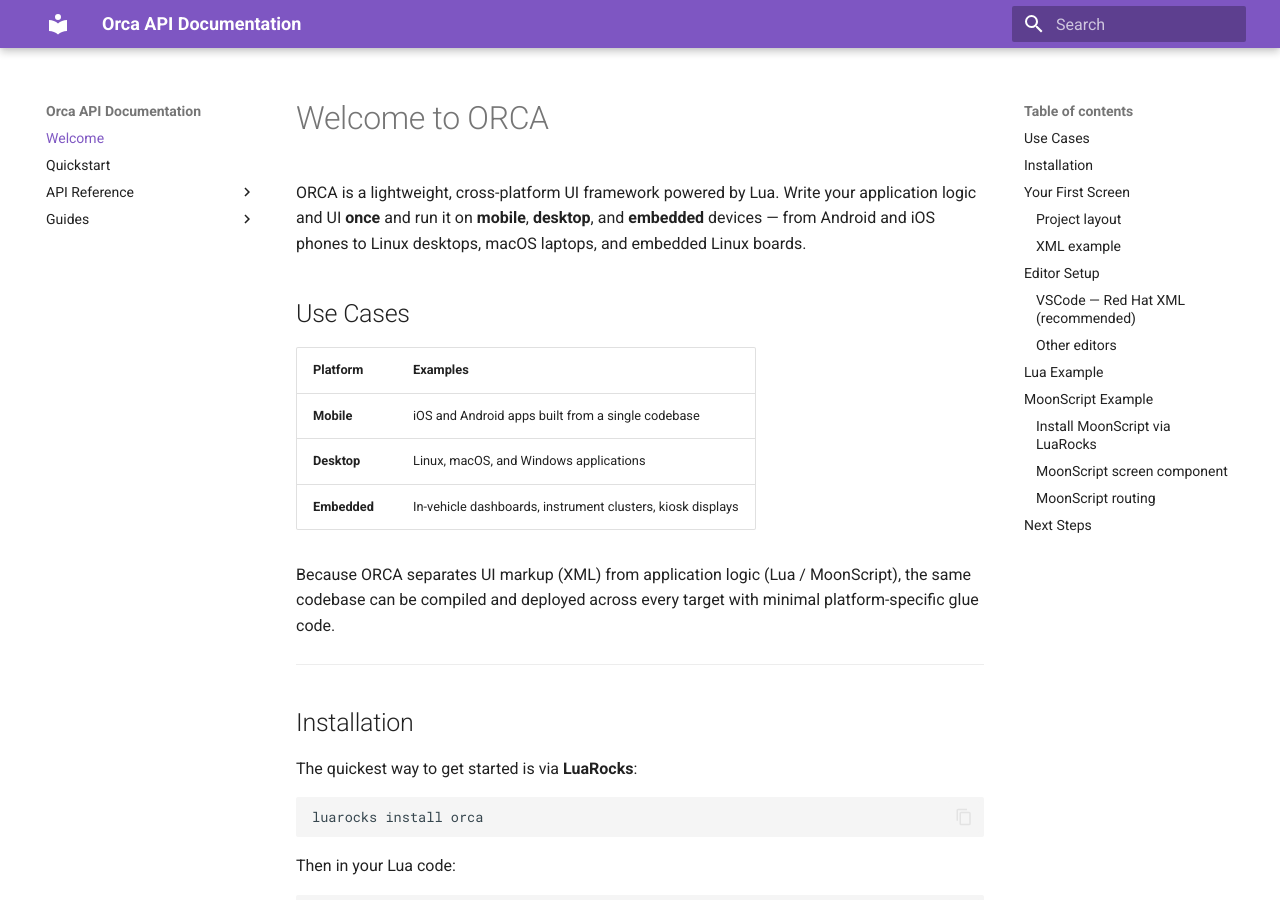
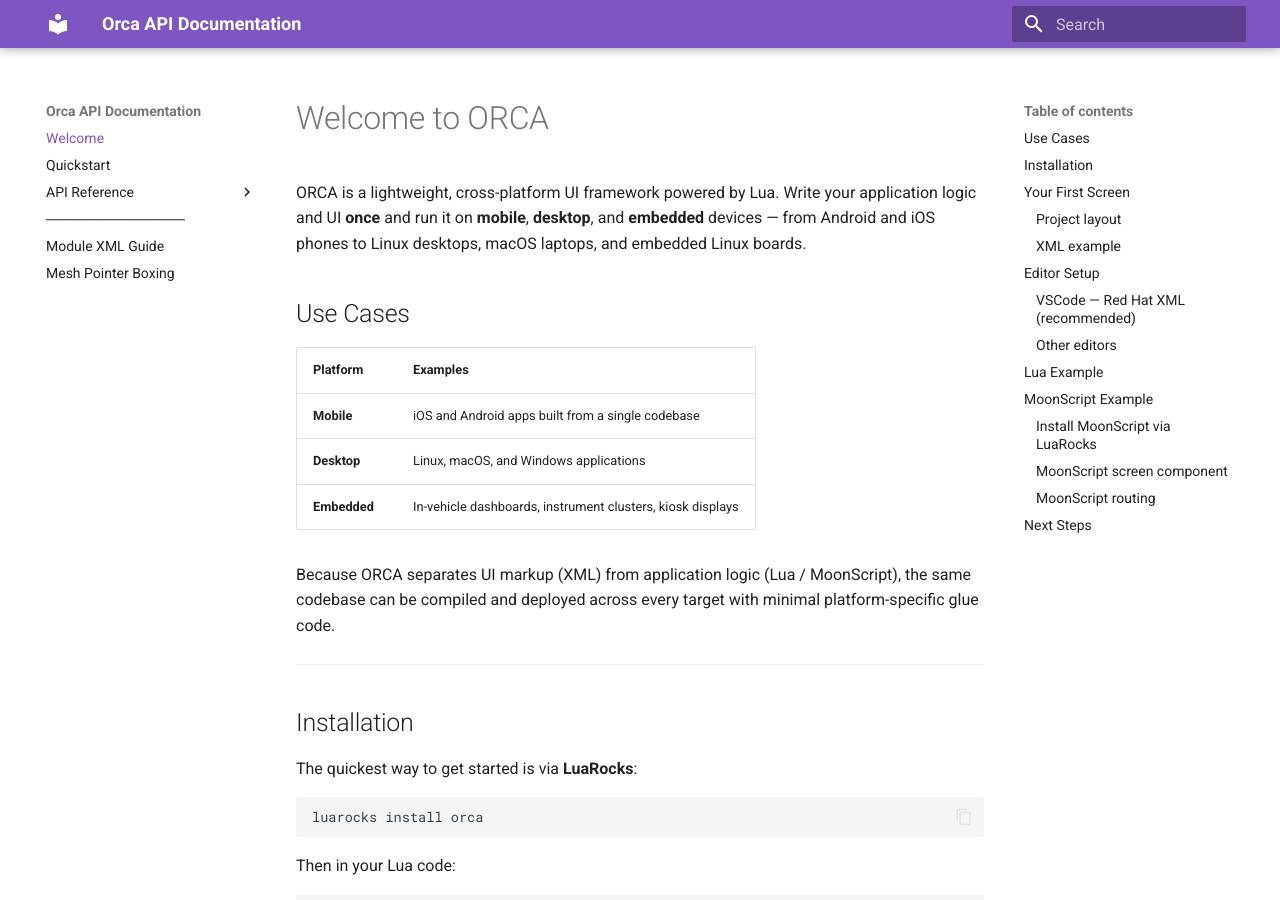
Before and after one commit to corepunch/orca, an MkDocs documentation site: the page built from docs/index.md, in a window 1280 px wide and 900 px high. Built offline with MkDocs 1.6.1 and Material for MkDocs 9.7.7, drawn with Linux system fonts in a browser that asks for light colours; part of the change alters nothing that is shown.

Commit message:
Move guides to top-level nav with separator, remove Guides section
Co-authored-by: corepunch <83646194+corepunch@users.noreply.github.com>

```diff
--- a/mkdocs.yml
+++ b/mkdocs.yml
@@ -12,9 +12,9 @@ nav:
     - UIKit: api/UIKit/README.md
     - SceneKit: api/SceneKit/README.md
     - SpriteKit: api/SpriteKit/README.md
-  - Guides:
-    - Module XML Guide: MODULE_XML_GUIDE.md
-    - Mesh Pointer Boxing: MESH_POINTER_BOXING.md
+  - '──────────────': '#'
+  - Module XML Guide: MODULE_XML_GUIDE.md
+  - Mesh Pointer Boxing: MESH_POINTER_BOXING.md
 
 theme:
   name: material
```
